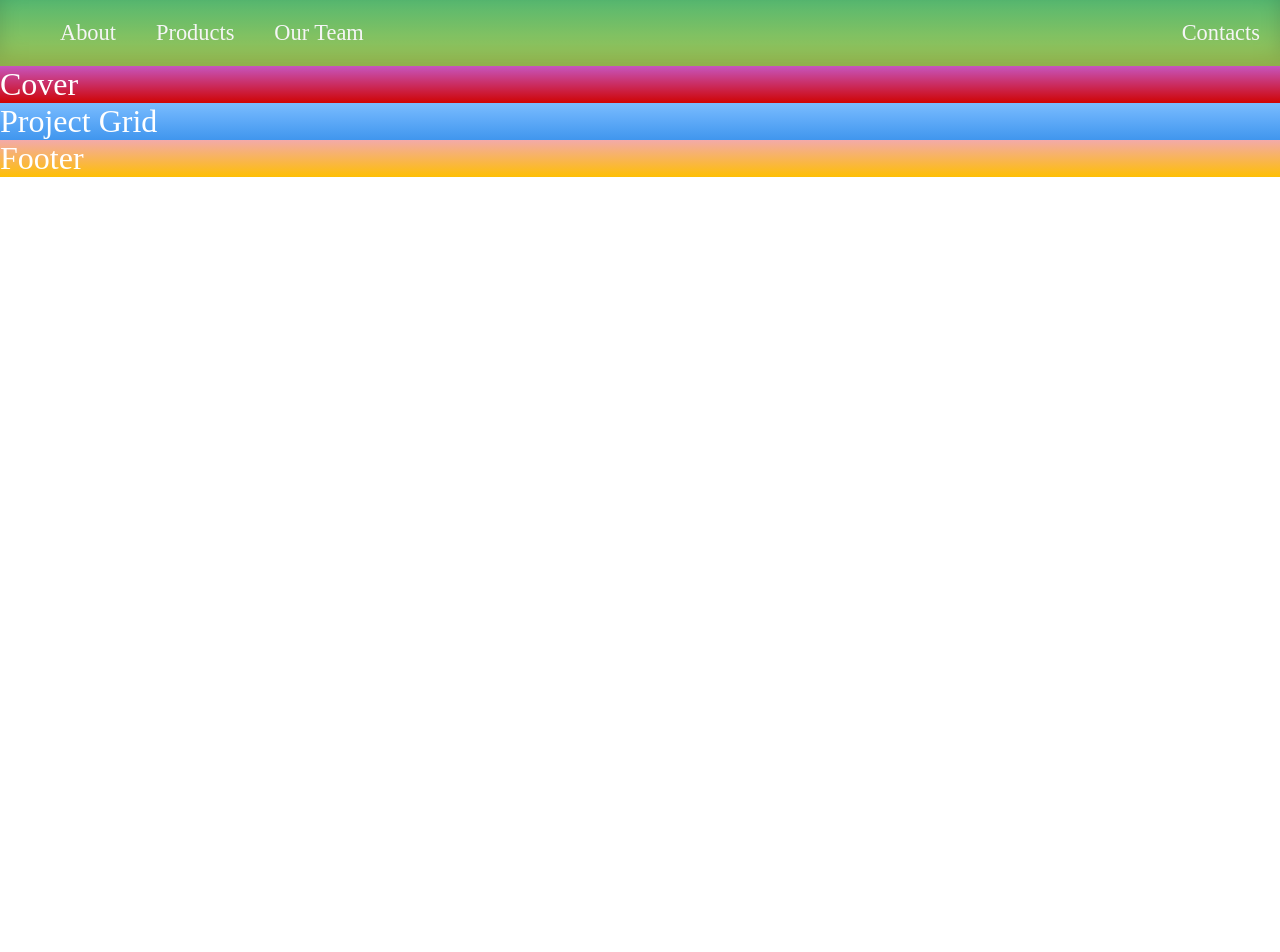
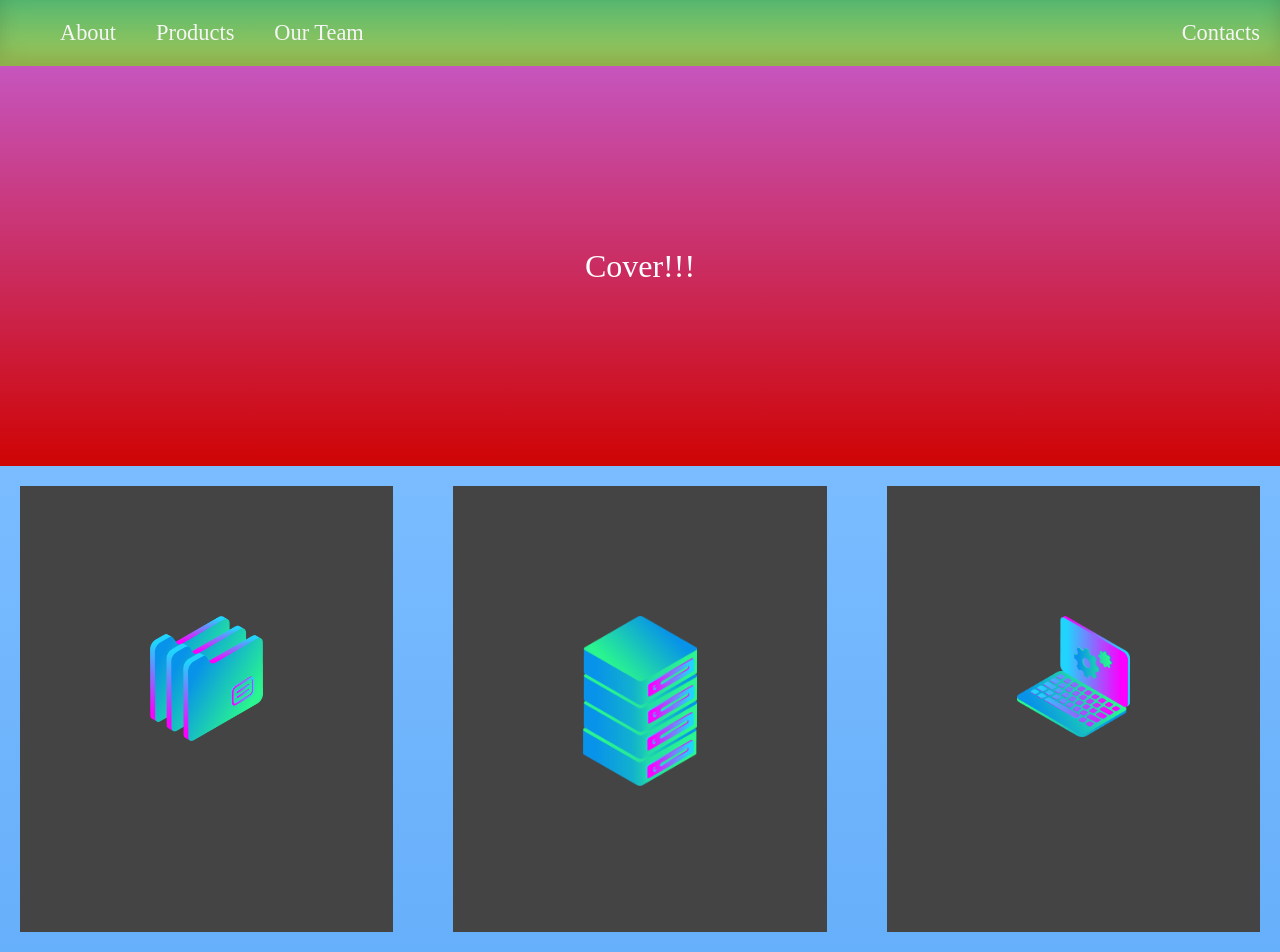
Before and after one commit to codeswitchstudio/indicodes.github.io, a plain HTML site: page index.html in a window 1280 px wide. Shown: the top 952 px of the page. Before the commit the page ends 800 px from the top, so only its background shows below. Drawn offline with Linux system fonts and the light colour scheme.

Commit message:
putting together the rest
the rest of the layout!

```diff
--- a/index.html
+++ b/index.html
@@ -14,10 +14,20 @@
     </ul>
   </nav>
 
-  <div class="zone red">Cover</div>
+  <div class="container zone red">Cover!!!</div>
 
-  <div class="zone blue">Project Grid</div>
+  <div class="zone blue grid-wrapper">
+    <div class="box zone"><img src="./img/files_2.png"></div>
+    <div class="box zone"><img src="./img/server_2_2.png"></div>
+    <div class="box zone"><img src="./img/monitor_settings_2.png"></div>
+    <div class="box zone"><img src="./img/server_3.png"></div>
+    <div class="box zone"><img src="./img/data_storage_2_2.png"></div>
+    <div class="box zone"><img src="./img/monitor_coding_2.png"></div>
+    <div class="box zone"><img src="./img/desktop_analytics_2.png"></div>
+    <div class="box zone"><img src="./img/server_safe_2.png"></div>
+  </div>
 
-  <div class="zone yellow">Footer</div>
+<footer class="zone yellow">codeswitching</footer>
+
 </body>
 </html>
--- a/style.css
+++ b/style.css
@@ -55,7 +55,35 @@ a {
     text-decoration: none;
 }
 
+/* COVER */
+.container {
+    display: flex;
+    align-items: center;
+    justify-content: center;
+    height: 50vh;
+}
 
+/* GRID */
+.grid-wrapper {
+    display: grid;
+    grid-gap: 20px;
+    grid-template-columns: repeat(auto-fit, minmax(350px, 1fr));
+}
+
+.box > img {
+    width: 100%;
+}
+
+.box {
+    background-color: #444;
+    padding: 130px;
+    margin: 20px;
+}
+
+
+footer {
+    text-align: center;
+}
 
 
 
@@ -102,8 +130,7 @@ a {
     background: -o-linear-gradient(top, #7abcff 0%,#60abf8 44%,#4096ee 100%); /* Opera 11.10+ */
     background: -ms-linear-gradient(top, #7abcff 0%,#60abf8 44%,#4096ee 100%); /* IE10+ */
     background: linear-gradient(top, #7abcff 0%,#60abf8 44%,#4096ee 100%); /* W3C */
-
-    display: flex;
+    /*display: flex;*/
 }
 
 /***********************************************************************
@@ -117,6 +144,6 @@ a {
     background: -o-linear-gradient(top, #F3AAAA 0%,#febf04 100%); /* Opera 11.10+ */
     background: -ms-linear-gradient(top, #F3AAAA 0%,#febf04 100%); /* IE10+ */
     background: linear-gradient(top, #F3AAAA 0%,#febf04 100%); /* W3C */
-    display: flex;
-    align-self: flex-end;
+    /*display: flex;
+    align-self: flex-end;*/
 }
```
Also changed, not shown: 1 other file.
